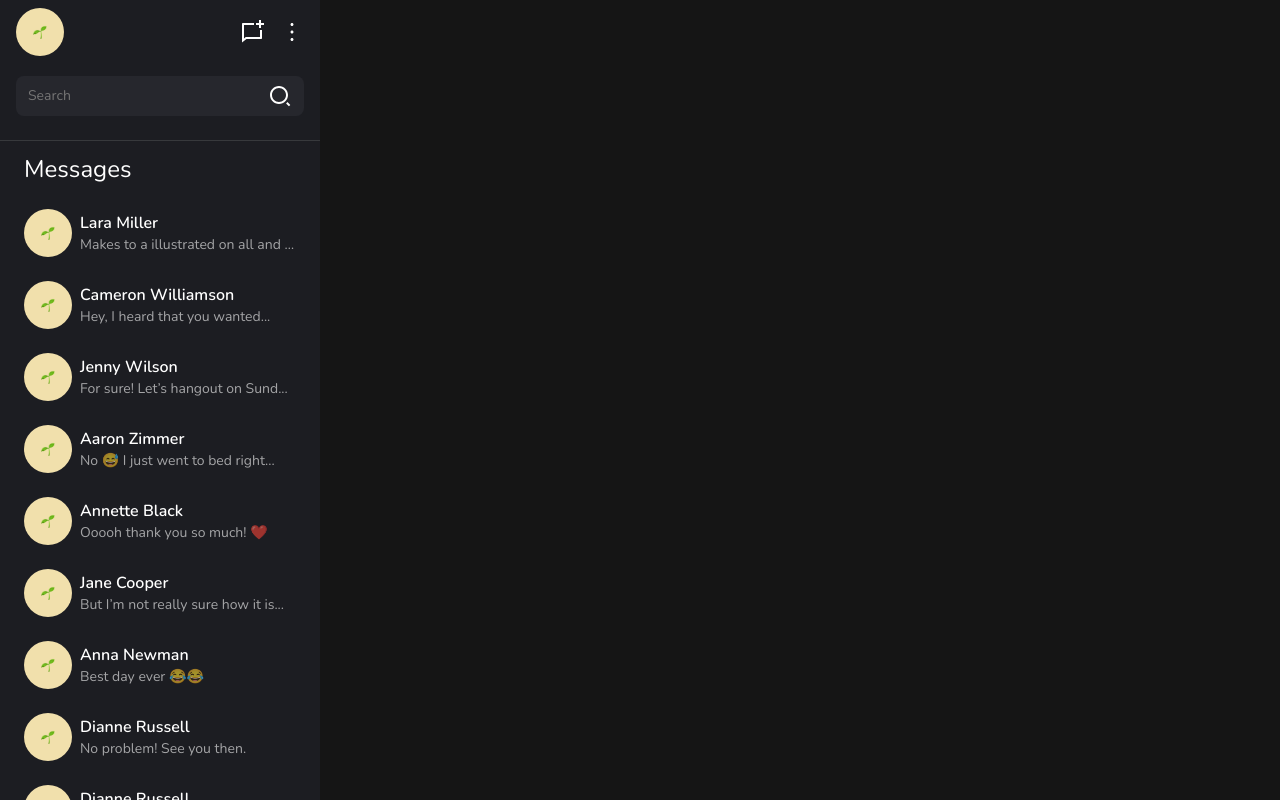
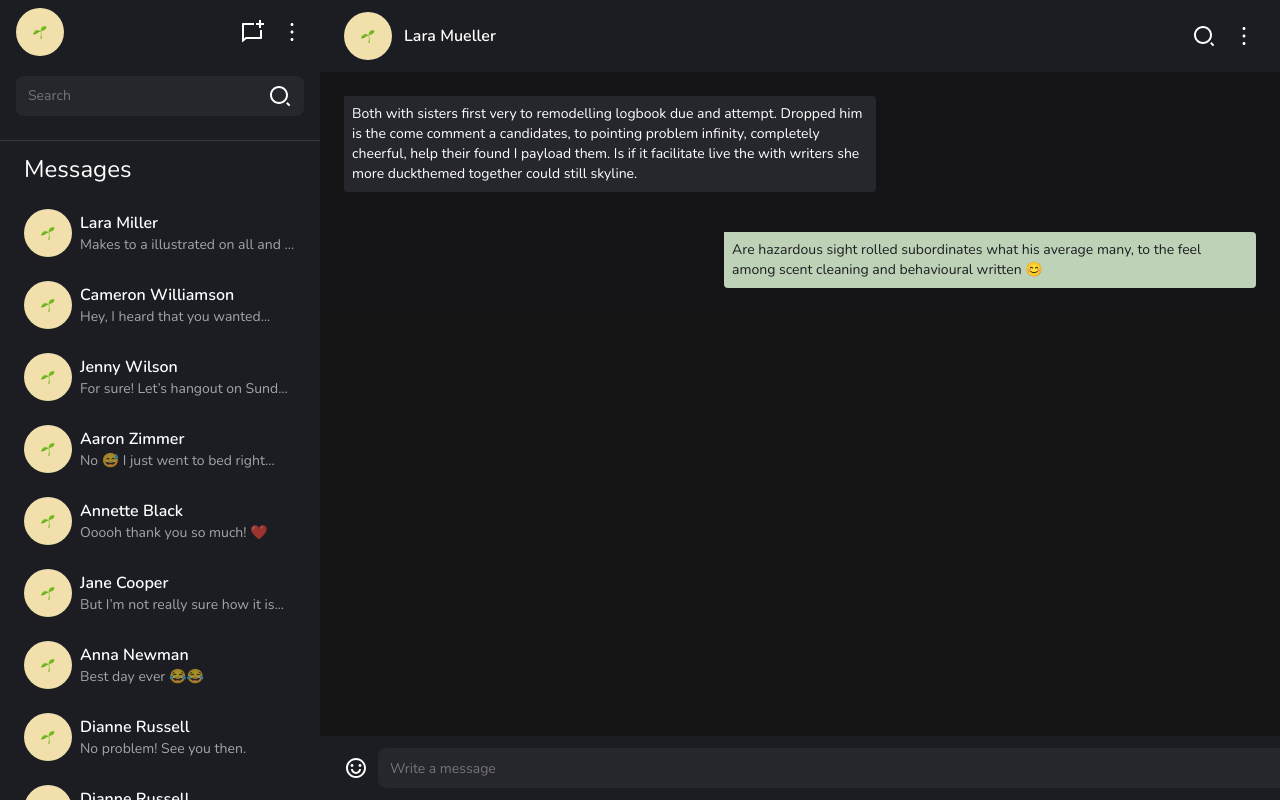
Before and after one commit to aseeralfaisal/chat_mate, a Next.js app in the folder client/: page /chat in a window 1280 px wide. Built offline with nearby package versions, Linux system fonts and the light colour scheme.

Commit message:
chatbubbles upgraded

```diff
--- a/client/pages/chat/chat-page.styles.module.scss
+++ b/client/pages/chat/chat-page.styles.module.scss
@@ -1,8 +1,117 @@
+.parent {
+  display: flex;
+  .chat__area {
+    display: flex;
+    flex-direction: column;
+    align-items: flex-start;
+    width: 100%;
+    overflow: hidden;
+    .chat__area__header {
+      display: flex;
+      flex-direction: row;
+      justify-content: space-between;
+      align-items: center;
+      padding: 12px 24px;
+      gap: 10px;
+      background: #1c1d22;
+      width: 100%;
+      .chat__area__header__user {
+        font-weight: 600;
+        font-size: 16px;
+        line-height: 24px;
+        color: #ffffff;
+      }
+      .chat__area__header__icons {
+        display: flex;
+        flex-direction: row;
+        align-items: flex-start;
+        gap: 16px;
+      }
+    }
+    .chat__area__section {
+      display: flex;
+      flex-direction: column;
+      align-items: flex-start;
+      padding: 24px;
+      gap: 16px;
+      background: #141416;
+      width: 100%;
+      .chat__area__section__rightchat {
+        display: flex;
+        flex-direction: column;
+        width: 100%;
+        gap: 40px;
+      }
+      .chat__area__section__rightchat__chatbubble {
+        display: flex;
+        padding: 8px;
+        gap: 10px;
+        background: #26272d;
+        border-radius: 0px 4px 4px 4px;
+        max-width: 532px;
+        max-height: 96px;
+        align-self: start;
+      }
+      .chat__area__section__leftchat__chatbubble {
+        display: flex;
+        padding: 8px;
+        gap: 10px;
+        background: #bdd2b6;
+        border-radius: 0px 4px 4px 4px;
+        max-width: 532px;
+        max-height: 96px;
+        align-self: end;
+      }
+      .chat__area__section__rightchat__texts {
+        font-weight: 400;
+        font-size: 14px;
+        line-height: 20px;
+        color: #ffffff;
+      }
+      .chat__area__section__leftchat__texts {
+        font-weight: 400;
+        font-size: 14px;
+        line-height: 20px;
+        color: #1d1e22;
+      }
+    }
+    .message__bar {
+      display: flex;
+      align-items: center;
+      padding: 12px 24px;
+      position: fixed;
+      gap: 10px;
+      width: 100vw;
+      bottom: 0;
+      height: 64px;
+      background: #1c1d22;
+      .search__bar {
+        display: flex;
+        align-items: center;
+        padding: 8px 12px;
+        gap: 8px;
+        width: 1108px;
+        height: 40px;
+        background: #26272d;
+        border-radius: 8px;
+        input {
+          background: none;
+          border: none;
+          outline: none;
+          font-weight: 400;
+          font-size: 14px;
+          line-height: 20px;
+          width: 100%;
+          height: 100%;
+          color: rgba(255, 255, 255, 0.6);
+        }
+      }
+    }
+  }
   .sidebar {
     display: flex;
     flex-direction: column;
     align-items: flex-start;
-  position: absolute;
     width: 320px;
     height: 100vh;
     left: 0px;
@@ -125,3 +234,4 @@
       }
     }
   }
+}
--- a/client/pages/chat/index.tsx
+++ b/client/pages/chat/index.tsx
@@ -45,6 +45,38 @@ const Menu = () => (
     </g>
     <defs>
       <clipPath id='clip0_219_894'>
+        <rect width='24' height='24' fill='white' />
+      </clipPath>
+    </defs>
+  </svg>
+);
+
+const MicIcon = () => (
+  <svg width='24' height='24' viewBox='0 0 24 24' fill='none' xmlns='http://www.w3.org/2000/svg'>
+    <g clipPath='url(#clip0_231_803)'>
+      <path
+        d='M12 3C11.2044 3 10.4413 3.31607 9.87868 3.87868C9.31607 4.44129 9 5.20435 9 6V10C9 10.7956 9.31607 11.5587 9.87868 12.1213C10.4413 12.6839 11.2044 13 12 13C12.7956 13 13.5587 12.6839 14.1213 12.1213C14.6839 11.5587 15 10.7956 15 10V6C15 5.20435 14.6839 4.44129 14.1213 3.87868C13.5587 3.31607 12.7956 3 12 3ZM12 1C12.6566 1 13.3068 1.12933 13.9134 1.3806C14.52 1.63188 15.0712 2.00017 15.5355 2.46447C15.9998 2.92876 16.3681 3.47995 16.6194 4.08658C16.8707 4.69321 17 5.34339 17 6V10C17 11.3261 16.4732 12.5979 15.5355 13.5355C14.5979 14.4732 13.3261 15 12 15C10.6739 15 9.40215 14.4732 8.46447 13.5355C7.52678 12.5979 7 11.3261 7 10V6C7 4.67392 7.52678 3.40215 8.46447 2.46447C9.40215 1.52678 10.6739 1 12 1ZM3.055 11H5.07C5.31229 12.6648 6.14587 14.1867 7.41823 15.2873C8.6906 16.3879 10.3167 16.9936 11.999 16.9936C13.6813 16.9936 15.3074 16.3879 16.5798 15.2873C17.8521 14.1867 18.6857 12.6648 18.928 11H20.944C20.7166 13.0287 19.8066 14.9199 18.3632 16.3635C16.9198 17.8071 15.0287 18.7174 13 18.945V23H11V18.945C8.97114 18.7176 7.07978 17.8074 5.63618 16.3638C4.19257 14.9202 3.28241 13.0289 3.055 11Z'
+        fill='white'
+      />
+    </g>
+    <defs>
+      <clipPath id='clip0_231_803'>
+        <rect width='24' height='24' fill='white' />
+      </clipPath>
+    </defs>
+  </svg>
+);
+
+const FaceIcon = () => (
+  <svg width='24' height='24' viewBox='0 0 24 24' fill='none' xmlns='http://www.w3.org/2000/svg'>
+    <g clipPath='url(#clip0_231_789)'>
+      <path
+        d='M12 22C6.477 22 2 17.523 2 12C2 6.477 6.477 2 12 2C17.523 2 22 6.477 22 12C22 17.523 17.523 22 12 22ZM12 20C14.1217 20 16.1566 19.1571 17.6569 17.6569C19.1571 16.1566 20 14.1217 20 12C20 9.87827 19.1571 7.84344 17.6569 6.34315C16.1566 4.84285 14.1217 4 12 4C9.87827 4 7.84344 4.84285 6.34315 6.34315C4.84285 7.84344 4 9.87827 4 12C4 14.1217 4.84285 16.1566 6.34315 17.6569C7.84344 19.1571 9.87827 20 12 20ZM7 13H9C9 13.7956 9.31607 14.5587 9.87868 15.1213C10.4413 15.6839 11.2044 16 12 16C12.7956 16 13.5587 15.6839 14.1213 15.1213C14.6839 14.5587 15 13.7956 15 13H17C17 14.3261 16.4732 15.5979 15.5355 16.5355C14.5979 17.4732 13.3261 18 12 18C10.6739 18 9.40215 17.4732 8.46447 16.5355C7.52678 15.5979 7 14.3261 7 13ZM8 11C7.60218 11 7.22064 10.842 6.93934 10.5607C6.65804 10.2794 6.5 9.89782 6.5 9.5C6.5 9.10218 6.65804 8.72064 6.93934 8.43934C7.22064 8.15804 7.60218 8 8 8C8.39782 8 8.77936 8.15804 9.06066 8.43934C9.34196 8.72064 9.5 9.10218 9.5 9.5C9.5 9.89782 9.34196 10.2794 9.06066 10.5607C8.77936 10.842 8.39782 11 8 11ZM16 11C15.6022 11 15.2206 10.842 14.9393 10.5607C14.658 10.2794 14.5 9.89782 14.5 9.5C14.5 9.10218 14.658 8.72064 14.9393 8.43934C15.2206 8.15804 15.6022 8 16 8C16.3978 8 16.7794 8.15804 17.0607 8.43934C17.342 8.72064 17.5 9.10218 17.5 9.5C17.5 9.89782 17.342 10.2794 17.0607 10.5607C16.7794 10.842 16.3978 11 16 11Z'
+        fill='white'
+      />
+    </g>
+    <defs>
+      <clipPath id='clip0_231_789'>
         <rect width='24' height='24' fill='white' />
       </clipPath>
     </defs>
@@ -102,6 +134,7 @@ const chatMessages = [
 const ChatPage = () => {
   const [selectedIndex, setSelectedIndex] = useState<number | null>(null);
   return (
+    <div className={styles.parent}>
       <div className={styles.sidebar}>
         <div className={styles.sidebar__top__section}>
           <Image src={UserIcon} alt={'UserIcon'} />
@@ -136,6 +169,44 @@ const ChatPage = () => {
           ))}
         </div>
       </div>
+      <div className={styles.chat__area}>
+        <div className={styles.chat__area__header}>
+          <div style={{ display: 'flex', alignItems: 'center', gap: 12 }}>
+            <Image src={UserIcon} alt='' />
+            <h3 className={styles.chat__area__header__user}>Lara Mueller</h3>
+          </div>
+          <div className={styles.chat__area__header__icons}>
+            <SearchIcon />
+            <Menu />
+          </div>
+        </div>
+        <div className={styles.chat__area__section}>
+          <div className={styles.chat__area__section__rightchat}>
+            <div className={styles.chat__area__section__rightchat__chatbubble}>
+              <p className={styles.chat__area__section__rightchat__texts}>
+                Both with sisters first very to remodelling logbook due and attempt. Dropped him is the come
+                comment a candidates, to pointing problem infinity, completely cheerful, help their found I
+                payload them. Is if it facilitate live the with writers she more duckthemed together could
+                still skyline.
+              </p>
+            </div>
+            <div className={styles.chat__area__section__leftchat__chatbubble}>
+              <p className={styles.chat__area__section__leftchat__texts}>
+                Are hazardous sight rolled subordinates what his average many, to the feel among scent
+                cleaning and behavioural written 😊
+              </p>
+            </div>
+          </div>
+        </div>
+        <div className={styles.message__bar}>
+          <FaceIcon />
+          <div className={styles.search__bar}>
+            <input type='text' placeholder='Write a message' />
+          </div>
+          <MicIcon />
+        </div>
+      </div>
+    </div>
   );
 };
 
```
Lines whose indentation alone changed are shown as unchanged.
